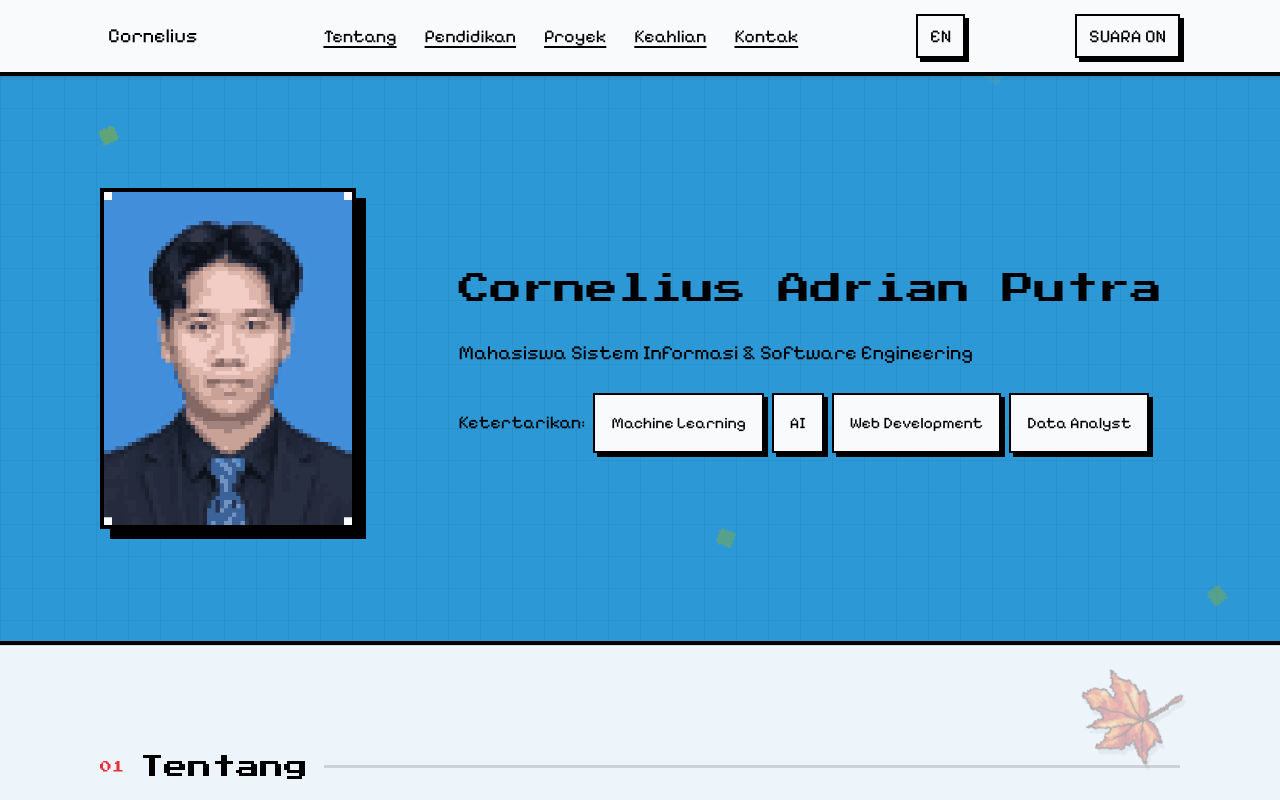
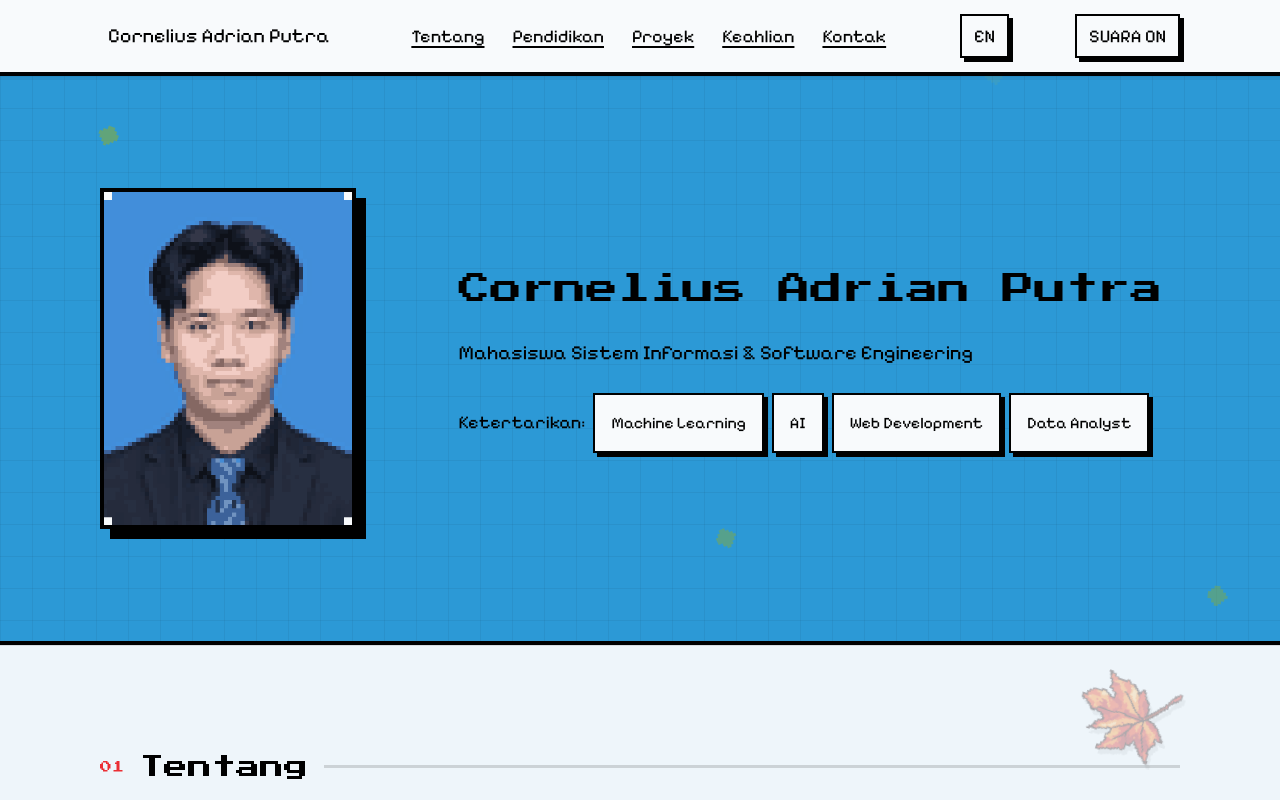
Before and after one commit to RETXSD/CV, a React (Vite) app: page / in a window 1280 px wide. Shown: the top 800 px of the page. Built offline with nearby package versions, Linux system fonts and the light colour scheme.

Commit message:
Show full name in navbar

```diff
--- a/src/components/layout/navbar.jsx
+++ b/src/components/layout/navbar.jsx
@@ -20,7 +20,7 @@ export function Navbar() {
           className="font-body text-ink focus-visible:outline-tertiary duration-fast hover:bg-tertiary order-1 px-2 text-lg leading-normal transition-colors focus-visible:outline-4 focus-visible:outline-offset-2"
           href="#top"
         >
-          Cornelius
+          Cornelius Adrian Putra
         </a>
         <nav aria-label={text.nav.label} className="site-navigation order-4 w-full md:order-2 md:w-auto">
           <ul className="site-nav-list">
```
